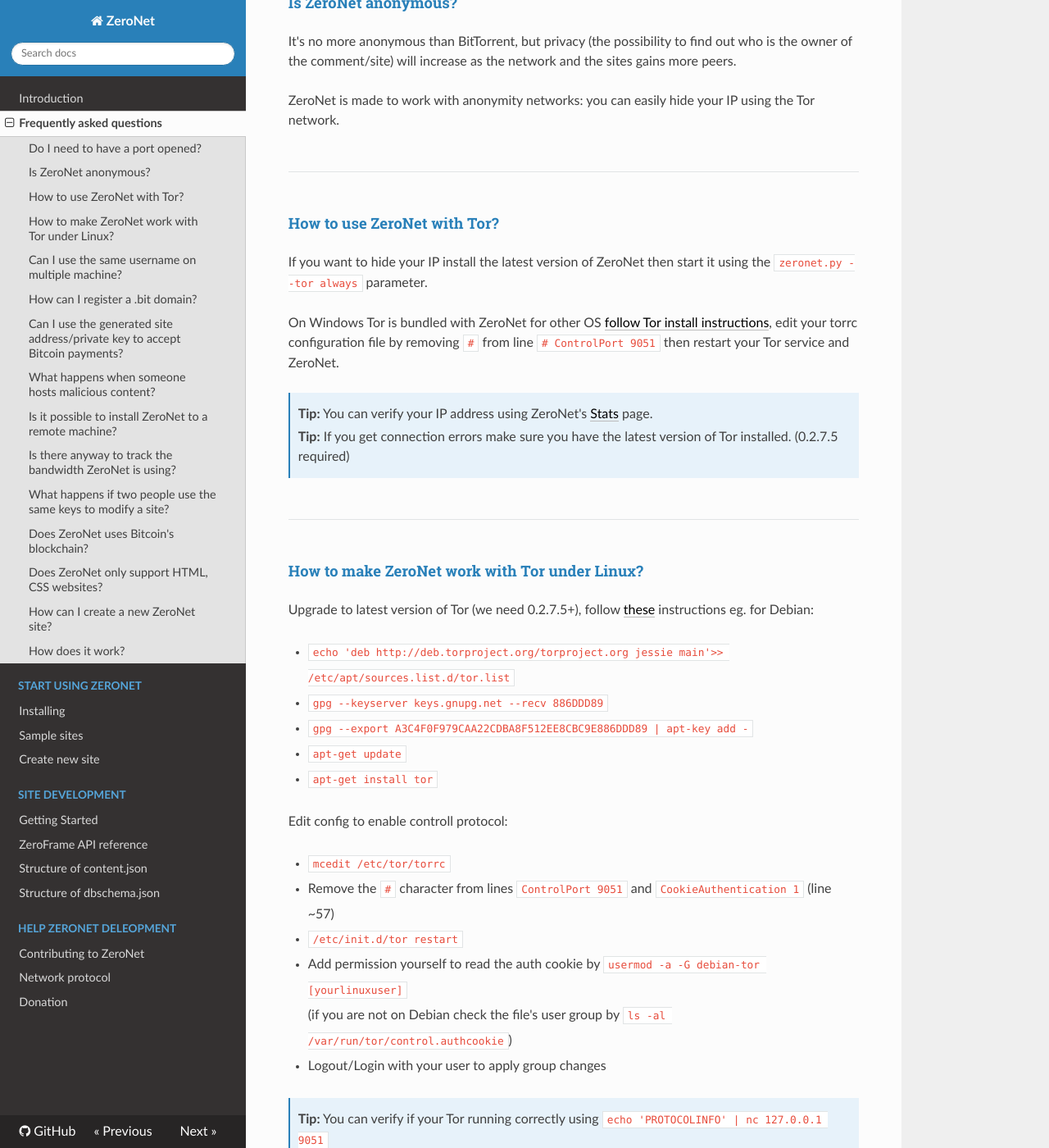
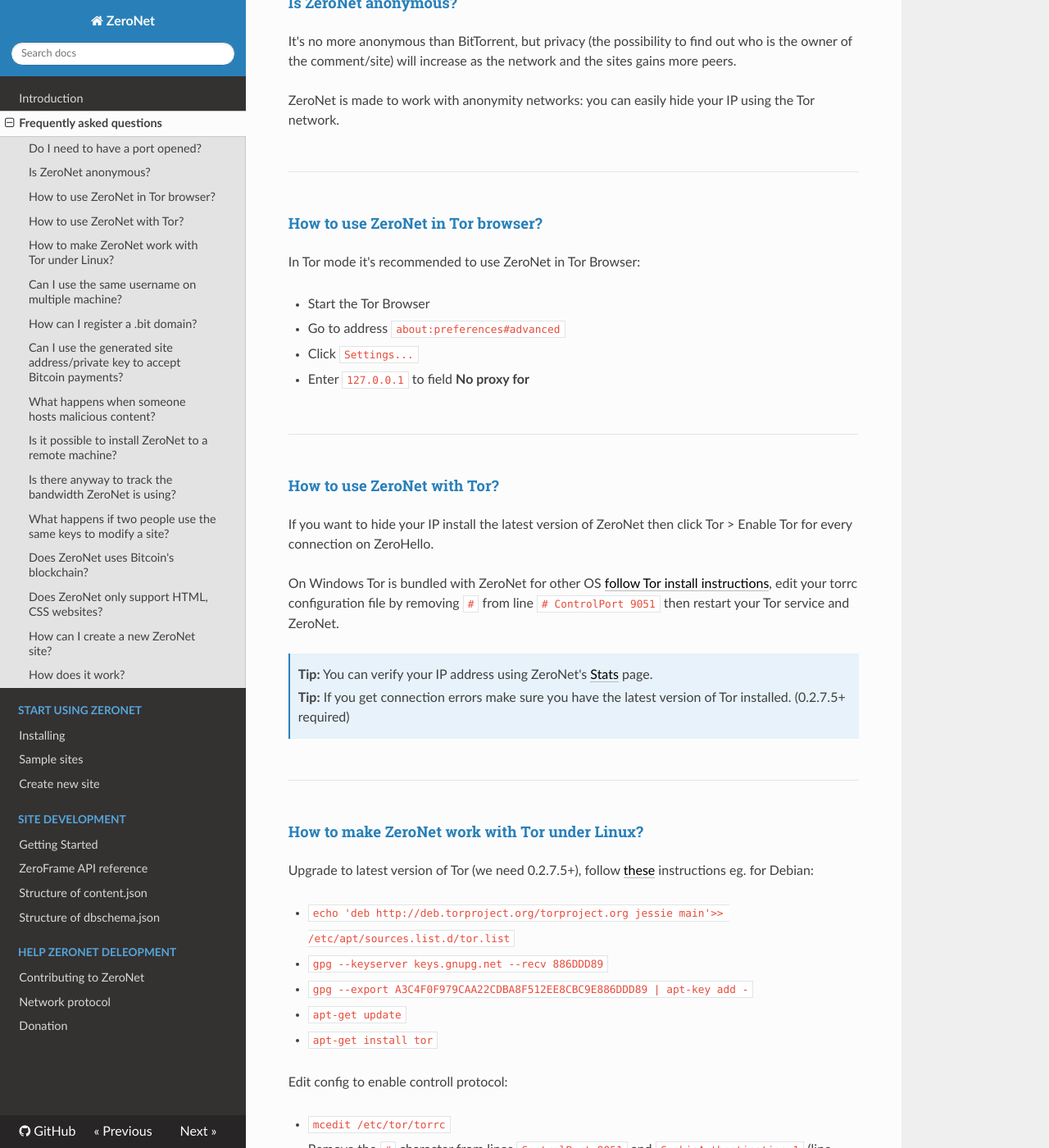
Before and after one commit to HelloZeroNet/Documentation, an MkDocs documentation site: the page built from docs/faq.md, in a window 1280 px wide and 1400 px high, scrolled down 646 px. Shown: the whole window at 82% size. Built offline with MkDocs 1.6.1, drawn with Linux system fonts in a browser that asks for light colours; nearby versions of some CDN libraries; comment, search, counter and statistics services are not loaded; old or Windows-style settings are respelled for this version of MkDocs.

Commit message:
How to use in Tor Browser

```diff
--- a/docs/faq.md
+++ b/docs/faq.md
@@ -29,16 +29,29 @@
 ---
 
 
+#### How to use ZeroNet in Tor browser?
+
+In Tor mode it's recommended to use ZeroNet in Tor Browser:
+
+- Start the Tor Browser
+- Go to address `about:preferences#advanced`
+- Click `Settings...`
+- Enter `127.0.0.1` to field **No proxy for**
+
+
+---
+
+
 #### How to use ZeroNet with Tor?
 
-If you want to hide your IP install the latest version of ZeroNet then start it using the `zeronet.py --tor always` parameter.
+If you want to hide your IP install the latest version of ZeroNet then click Tor > Enable Tor for every connection on ZeroHello.
 
 On Windows Tor is bundled with ZeroNet for other OS [follow Tor install instructions](https://www.torproject.org/docs/installguide.html),
 edit your torrc configuration file by removing `#` from line `# ControlPort 9051` then restart your Tor service and ZeroNet.
 
 > __Tip:__ You can verify your IP address using ZeroNet's [Stats](http://127.0.0.1:43110/Stats) page.
 
-> __Tip:__ If you get connection errors make sure you have the latest version of Tor installed. (0.2.7.5 required)
+> __Tip:__ If you get connection errors make sure you have the latest version of Tor installed. (0.2.7.5+ required)
 
 
 ---
```
